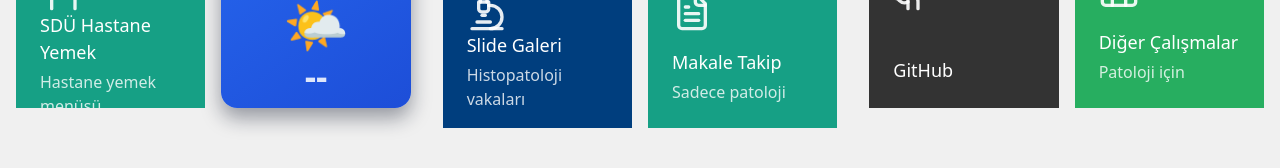
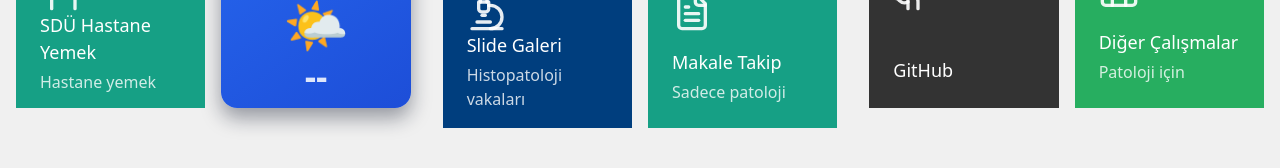
Before and after one commit to metinciris/metinciriscomtr, a React (Vite) app: page / in a window 1280 px wide. Shown: the part 764-932 px from the top of the page. Built offline with nearby package versions, Linux system fonts and the light colour scheme; no server answers.

Commit message:
Update Home.tsx

```diff
--- a/src/pages/Home.tsx
+++ b/src/pages/Home.tsx
@@ -55,8 +55,8 @@ const MAKALE_SUBTITLES = [
 // 🔹 SDÜ Hastane Yemek karosu için dönen alt yazılar
 const HASTANE_YEMEK_SUBTITLES = [
   'SDÜ tıp yemek',
-  'Hastane yemek menüsü',
-  'Bugünün yemeği',
+  'Hastane yemek',
+  'Bugün yemek',
   'Bugünün menüsü',
   'Öğlen menüsü',
   'Akşam menüsü',
```
